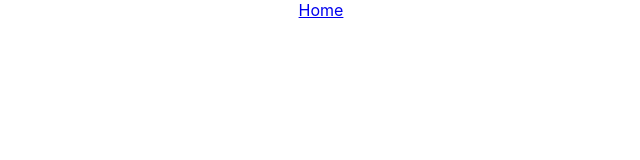
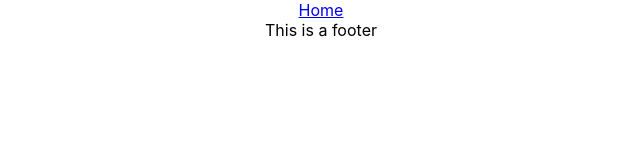
Before and after one commit to wrightsah/react-portfolio, a React (Create React App) app in the folder react-portfolio/: page / in a window 1280 px wide. Shown: the top 160 px of the page, without its empty margins (319-959 px from the left). Built offline with nearby package versions, Linux system fonts and the light colour scheme.

Commit message:
created basic footer

```diff
--- a/react-portfolio/src/App.js
+++ b/react-portfolio/src/App.js
@@ -1,5 +1,6 @@
 import "./App.css";
 import Header from "./components/Header";
+import Footer from './components/Footer';
 import { BrowserRouter as Router } from "react-router-dom";
 
 function App() {
@@ -7,6 +8,8 @@ function App() {
     <div className="App">
       <Router>
         <Header />
+        <Footer />
+
       </Router>
     </div>
   );
--- /dev/null
+++ b/react-portfolio/src/components/Footer.js
@@ -0,0 +1,18 @@
+// import react
+
+import React from 'react';
+
+// function
+
+function Footer() {
+    return(
+        <div>
+            This is a footer
+        </div>
+    )
+}
+
+
+// export
+
+export default Footer;
```
